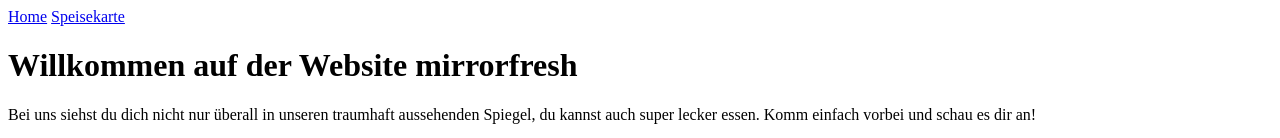
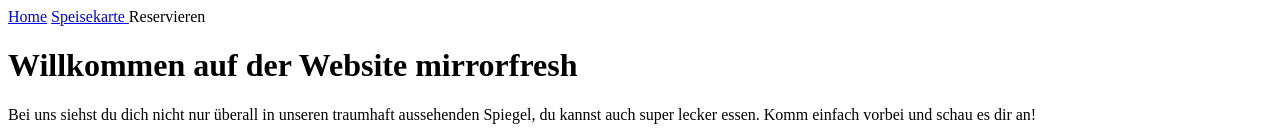
Before and after one commit to emmaschuster/emmaschuster.github.io, a plain HTML site: page index.html in a window 1280 px wide. Shown: the top 138 px of the page. Drawn offline with Linux system fonts and the light colour scheme.

Commit message:
reservieren

```diff
--- a/index.html
+++ b/index.html
@@ -7,6 +7,7 @@
 
                         <a href="index.html">Home</a>
                         <a href="Speisekarte">Speisekarte </a>
+                        <a hrf="Reservieren">Reservieren </a>
 
                 </div>
 
```
